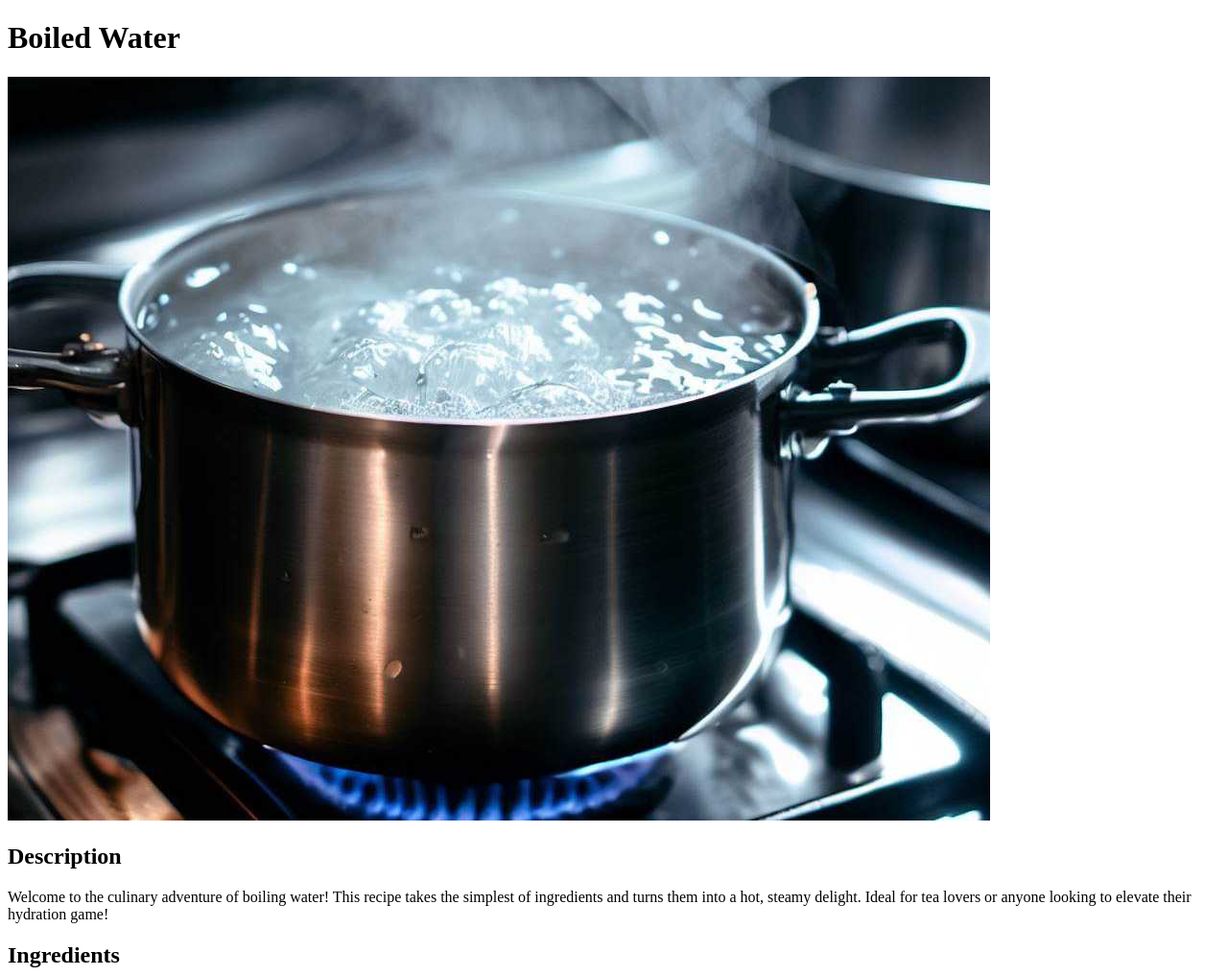
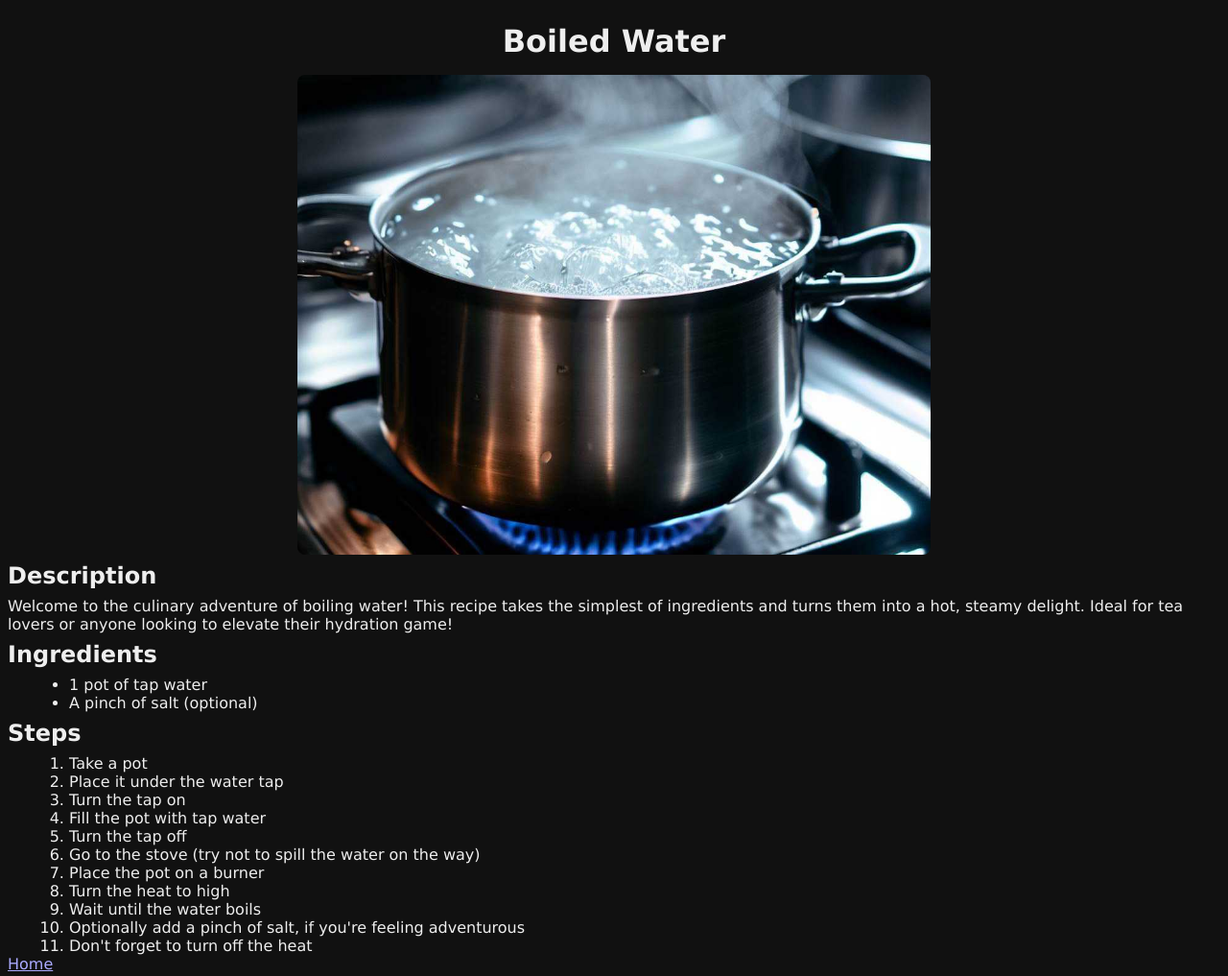
Before and after one commit to saffr3n-dump/odin-recipes, a plain HTML site: page recipes/boiled-water.html in a window 1280 px wide. Shown: the top 1017 px of the page at 96% size. Drawn offline with Linux system fonts and the light colour scheme.

Commit message:
feat: apply basic styles

```diff
--- a/recipes/boiled-water.html
+++ b/recipes/boiled-water.html
@@ -3,6 +3,7 @@
   <head>
     <meta charset="utf-8">
     <meta name="viewport" content="width=device-width, initial-scale=1.0">
+    <link rel="stylesheet" href="../style.css">
     <title>Boiled Water</title>
   </head>
   <body>
--- /dev/null
+++ b/style.css
@@ -0,0 +1,44 @@
+html {
+  box-sizing: border-box;
+}
+
+*,
+::before,
+::after {
+  box-sizing: inherit;
+  margin: 0;
+  padding: 0;
+}
+
+body {
+  padding: 8px;
+  font-family: Verdana, Geneva, Tahoma, sans-serif;
+  background-color: #111;
+  color: #eee;
+}
+
+h1 {
+  text-align: center;
+  margin: 16px 0;
+}
+
+h2 {
+  margin: 8px 0;
+}
+
+img {
+  max-width: 100%;
+  max-height: 500px;
+  display: block;
+  margin: 0 auto;
+  border-radius: 8px;
+}
+
+ul,
+ol {
+  margin-left: 64px;
+}
+
+a {
+  color: #aaf;
+}
```
Also changed, not shown: index.html (+1 -0 lines), recipes/ice-cubes.html (+1 -0 lines), recipes/tap-water.html (+1 -0 lines).
